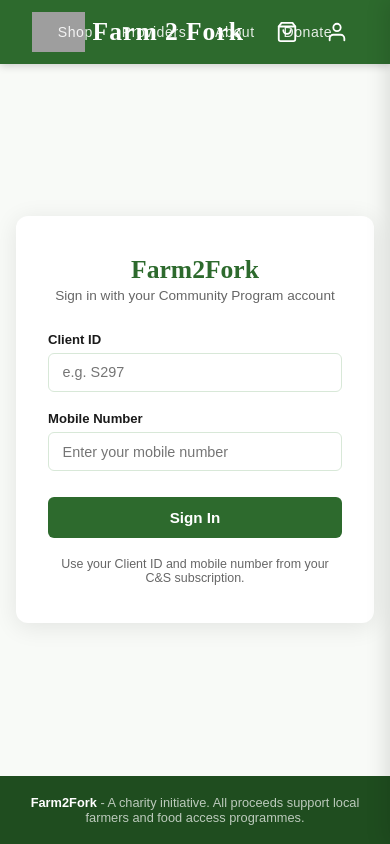
After one commit to AaronD7492/Order-Orchestration-Team, a Flask app: page /login in a window 390 px wide. The commit adds this page. Run offline with Flask 3, Linux system fonts and the light colour scheme; grey boxes are pictures that could not be loaded.

Commit message:
Add C&S login integration — direct DB auth, JWT issuance, homepage auth bar
- POST /login validates client_id + mobile against farmforkdb.customer directly
- Issues a JWT signed with CS_JWT_PASS on success, stores in session
- GET /login renders new login.html (F2F design system)
- GET /auth/cs kept as optional fallback for C&S-issued token passthrough
- GET /logout clears session
- Homepage auth bar shows login state (client_id + logout link)
- Added get_customer() to db.py, CS_LOGIN_URL + F2F_BASE_URL to config.py

```diff
--- a/src/app.py
+++ b/src/app.py
@@ -17,7 +17,7 @@ from src.cis_client import (
 )
 from src.cfp_client import sync_primary_files
 from src.config import Config
-from src.db import get_team_secret
+from src.db import get_customer, get_team_secret
 from src.ods_client import submit_delivery
 
 
@@ -70,6 +70,7 @@ def create_app():
             "index.html",
             cis_items=cis_items,
             agnet_catalog=list(agnet_catalog.values()),
+            client_id=session.get("client_id"),
         )
 
     @app.route("/api/inventory", methods=["GET"])
@@ -94,6 +95,88 @@ def create_app():
     def secret():
         secret_value = get_team_secret()
         return jsonify({"secret": secret_value}), 200
+
+    # ------------------------------------------------------------------
+    # C&S Authentication — login / callback / logout
+    # ------------------------------------------------------------------
+
+    @app.route("/login", methods=["GET", "POST"])
+    def login():
+        """
+        GET  — render the login form.
+        POST — validate client_id + mobile against farmforkdb, issue JWT, store in session.
+        """
+        _log = logging.getLogger(__name__)
+
+        if request.method == "GET":
+            return render_template("login.html", error=None)
+
+        client_id = (request.form.get("client_id") or "").strip()
+        mobile    = (request.form.get("mobile") or "").strip()
+
+        if not client_id or not mobile:
+            return render_template("login.html", error="Please enter your Client ID and mobile number.")
+
+        try:
+            customer = get_customer(client_id, mobile)
+        except Exception as e:
+            _log.warning("DB error during login: %s", e)
+            return render_template("login.html", error="Service unavailable. Please try again.")
+
+        if not customer:
+            return render_template("login.html", error="Invalid Client ID or mobile number.")
+
+        import jwt as pyjwt
+        from datetime import timedelta
+        token = pyjwt.encode(
+            {
+                "client_id": customer["client_id"],
+                "exp": datetime.now(timezone.utc) + timedelta(hours=4),
+            },
+            Config.CS_JWT_PASS,
+            algorithm="HS256",
+        )
+        session["user_token"] = token
+        session["client_id"]  = customer["client_id"]
+
+        return redirect("/")
+
+    @app.route("/auth/cs", methods=["GET"])
+    def auth_cs():
+        """
+        Optional fallback — accepts a C&S-issued JWT via query param.
+        Primary login is handled by POST /login (direct DB validation).
+
+        Expected query param:
+            token=<jwt_token>   (the jwt_token issued by the C&S server)
+        """
+        _log = logging.getLogger(__name__)
+        token = request.args.get("token", "").strip()
+
+        if not token:
+            return redirect("/login")
+
+        try:
+            import jwt as pyjwt
+            decoded = pyjwt.decode(token, Config.CS_JWT_PASS, algorithms=["HS256"])
+            client_id = decoded.get("client_id")
+            if not client_id:
+                raise ValueError("JWT missing client_id")
+            session["user_token"] = token
+            session["client_id"] = client_id
+        except Exception as e:
+            _log.warning("C&S auth callback failed: %s", e)
+            return redirect("/login")
+
+        return redirect("/")
+
+    @app.route("/logout", methods=["GET"])
+    def logout():
+        """Clear the session and send the user back to the homepage."""
+        session.pop("user_token", None)
+        session.pop("client_id", None)
+        session.pop("cart_items", None)
+        return redirect("/")
 
     # ------------------------------------------------------------------
     # Legacy pass-through routes (kept for API testing / Sprint 1 work)
--- a/src/config.py
+++ b/src/config.py
@@ -22,6 +22,8 @@ class Config:
     AGNET_API_KEY = os.getenv("AGNET_API_KEY", "rnmhr3mo3wTDOXixi8BF0lTpA-ziln4knstoj5AcBFkbEZNP")
     CS_BASE_URL = os.getenv("CS_BASE_URL", "http://localhost:7500")
     CS_JWT_PASS = os.getenv("CS_JWT_PASS", "jwtpass123")
+    CS_LOGIN_URL = os.getenv("CS_LOGIN_URL", "http://localhost:7500/login")
+    F2F_BASE_URL = os.getenv("F2F_BASE_URL", "http://localhost:5001")
 
     # Method-style accessors used by db.py (team convention)
     @classmethod
--- /dev/null
+++ b/src/templates/login.html
@@ -0,0 +1,168 @@
+<!DOCTYPE html>
+<html lang="en">
+<head>
+  <meta charset="UTF-8" />
+  <meta name="viewport" content="width=device-width, initial-scale=1.0" />
+  <title>Sign In — Farm2Fork</title>
+  <link rel="stylesheet" href="/static/styles.css" />
+  <style>
+    body {
+      min-height: 100vh;
+      display: flex;
+      flex-direction: column;
+      background: var(--bg, #f8faf7);
+    }
+
+    .login-wrapper {
+      flex: 1;
+      display: flex;
+      align-items: center;
+      justify-content: center;
+      padding: 2rem 1rem;
+    }
+
+    .login-card {
+      background: #fff;
+      border-radius: 12px;
+      box-shadow: 0 4px 24px rgba(0,0,0,0.09);
+      padding: 2.4rem 2rem;
+      width: 100%;
+      max-width: 400px;
+    }
+
+    .login-logo {
+      text-align: center;
+      margin-bottom: 1.8rem;
+    }
+
+    .login-logo h1 {
+      font-size: 1.6rem;
+      color: var(--green, #2e7d32);
+      margin-bottom: 0.2rem;
+    }
+
+    .login-logo p {
+      font-family: Arial, sans-serif;
+      font-size: 0.85rem;
+      color: var(--muted, #888);
+    }
+
+    .form-group {
+      margin-bottom: 1.2rem;
+    }
+
+    .form-label {
+      display: block;
+      font-family: Arial, sans-serif;
+      font-size: 0.82rem;
+      font-weight: bold;
+      color: var(--text, #222);
+      margin-bottom: 0.4rem;
+    }
+
+    .form-input {
+      width: 100%;
+      padding: 0.65rem 0.85rem;
+      border: 1.5px solid var(--border, #ddd);
+      border-radius: 6px;
+      font-family: Arial, sans-serif;
+      font-size: 0.9rem;
+      color: var(--text, #222);
+      box-sizing: border-box;
+      transition: border-color 0.15s;
+      outline: none;
+    }
+
+    .form-input:focus {
+      border-color: var(--green, #2e7d32);
+    }
+
+    .error-banner {
+      background: #fee2e2;
+      border: 1px solid #fca5a5;
+      border-radius: 6px;
+      padding: 0.65rem 0.9rem;
+      font-family: Arial, sans-serif;
+      font-size: 0.83rem;
+      color: #b91c1c;
+      margin-bottom: 1.2rem;
+    }
+
+    .login-btn {
+      width: 100%;
+      padding: 0.75rem;
+      background: var(--green, #2e7d32);
+      color: #fff;
+      border: none;
+      border-radius: 6px;
+      font-family: Arial, sans-serif;
+      font-size: 0.95rem;
+      font-weight: bold;
+      cursor: pointer;
+      transition: background 0.15s;
+      margin-top: 0.4rem;
+    }
+
+    .login-btn:hover {
+      background: var(--green-dark, #1b5e20);
+    }
+
+    .login-hint {
+      text-align: center;
+      font-family: Arial, sans-serif;
+      font-size: 0.78rem;
+      color: var(--muted, #888);
+      margin-top: 1.2rem;
+    }
+  </style>
+</head>
+<body>
+  <div id="header-placeholder"></div>
+
+  <div class="login-wrapper">
+    <div class="login-card">
+      <div class="login-logo">
+        <h1>Farm2Fork</h1>
+        <p>Sign in with your Community Program account</p>
+      </div>
+
+      {% if error %}
+        <div class="error-banner">{{ error }}</div>
+      {% endif %}
+
+      <form method="POST" action="/login">
+        <div class="form-group">
+          <label class="form-label" for="client_id">Client ID</label>
+          <input
+            class="form-input"
+            type="text"
+            id="client_id"
+            name="client_id"
+            placeholder="e.g. S297"
+            autocomplete="username"
+            required
+          />
+        </div>
+        <div class="form-group">
+          <label class="form-label" for="mobile">Mobile Number</label>
+          <input
+            class="form-input"
+            type="password"
+            id="mobile"
+            name="mobile"
+            placeholder="Enter your mobile number"
+            autocomplete="current-password"
+            required
+          />
+        </div>
+        <button class="login-btn" type="submit">Sign In</button>
+      </form>
+
+      <p class="login-hint">Use your Client ID and mobile number from your C&amp;S subscription.</p>
+    </div>
+  </div>
+
+  <div id="footer-placeholder"></div>
+  <script src="/static/components.js"></script>
+</body>
+</html>
```
Also changed, not shown: src/db.py (+22 -0 lines), src/templates/index.html (+11 -0 lines).
